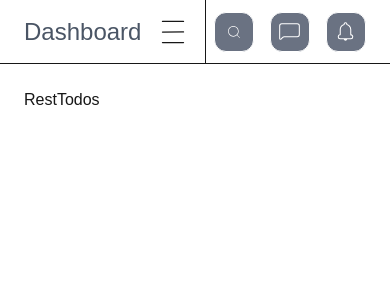
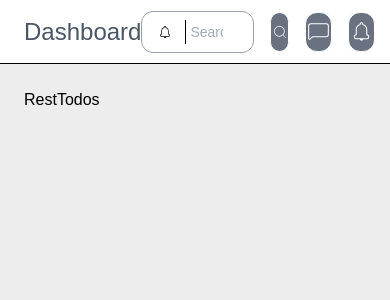
Before and after one commit to JerlibGnzlz/todonext, a Next.js app: page /dashboard/rest-todos in a window 390 px wide. Shown: the top 300 px of the page. Built offline with nearby package versions, Linux system fonts and the light colour scheme.

Commit message:
dashboard layout

```diff
--- a/src/app/globals.css
+++ b/src/app/globals.css
@@ -20,7 +20,7 @@
 }
 
 body {
-  background: var(--background);
-  color: var(--foreground);
+  background: #ededed;
+  /* color: var(--foreground); */
   font-family: Arial, Helvetica, sans-serif;
 }
--- a/src/components/sidebar/Sidebar.tsx
+++ b/src/components/sidebar/Sidebar.tsx
@@ -43,9 +43,9 @@ export const Sidebar = () => {
                         width={100}
                         src="https://tailus.io/sources/blocks/stats-cards/preview/images/logo.svg"
                         alt="avatar"
-                        className="w-10 h-10 m-auto rounded-full object-cover lg:w-28 lg:h-28" />
-                    <h5 className="hidden mt-4 text-xl font-semibold text-gray-600 lg:block">Cynthia J. Watts</h5>
-                    <span className="hidden text-gray-400 lg:block">Admin</span>
+                        className="w-10 h-10 m-auto rounded-full object-cover " />
+                    <h5 className=" mt-4 text-xl font-semibold text-gray-600 ">Cynthia J. Watts</h5>
+                    <span className=" text-gray-400 lg:block">Admin</span>
                 </div>
 
                 <ul className="space-y-2 tracking-wide mt-8">
--- a/src/components/topMenu/TopMenu.tsx
+++ b/src/components/topMenu/TopMenu.tsx
@@ -1,6 +1,4 @@
-import { CiBellOn, CiChat1, CiMenuBurger, CiSearch } from 'react-icons/ci'
-
-
+import { CiBellOn, CiChat1, CiSearch } from 'react-icons/ci';
 
 export const TopMenu = () => {
     return (
@@ -8,13 +6,9 @@ export const TopMenu = () => {
 
             <h5 className="text-2xl text-gray-600 font-medium">Dashboard</h5>
 
-            <button className="w-12 h-16 -mr-2 border-r lg:hidden">
-                <CiMenuBurger size={30} />
-            </button>
-
             {/* Right-side Actions */}
             <div className="flex items-center space-x-4">
-                <div className="hidden md:block w-64">
+                <div className="">
                     <div className="relative flex items-center text-black-400 focus-within:text-cyan-400">
                         <span className="absolute left-4 h-6 flex items-center pr-3 border-r border-black-300">
                             <CiBellOn />
@@ -24,9 +18,7 @@ export const TopMenu = () => {
                     </div>
                 </div>
 
-
-
-                <button className="md:hidden flex items-center justify-center w-10 h-10 rounded-xl border
+                <button className="flex items-center justify-center w-10 h-10 rounded-xl border
                     bg-gray-500 text-white transition-all duration-200
                     hover:bg-gradient-to-r hover:from-sky-600 hover:to-cyan-400 hover:text-white
                     focus:bg-gradient-to-r focus:from-sky-600 focus:to-cyan-400 focus:text-white
@@ -49,8 +41,6 @@ export const TopMenu = () => {
                     active:bg-sky-700 active:text-white">
                     <CiBellOn size={25} />
                 </button>
-
-
             </div>
         </div>
     )
```
Lines whose indentation alone changed are shown as unchanged.
